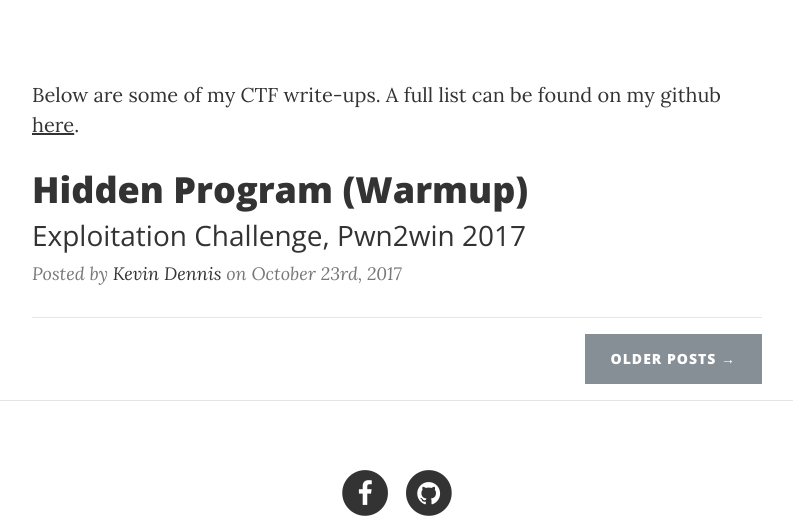
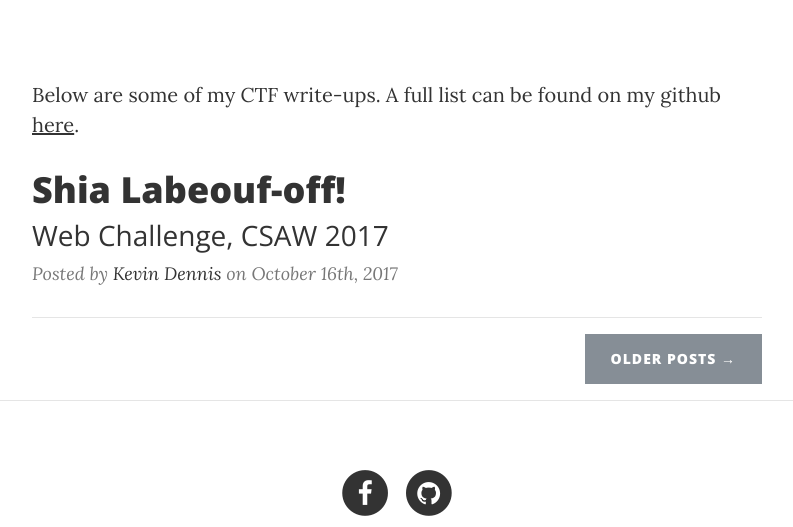
Before and after one commit to Ktrio3/myWebsite, a PHP site: page /index.php?offset=1 in a window 1280 px wide. Shown: the part 240-767 px from the top of the page, without its empty margins (243-1036 px from the left). Run offline with PHP 8.4, Linux system fonts and the light colour scheme.

Commit message:
Re-ordered posts

```diff
--- a/articles.php
+++ b/articles.php
@@ -1,5 +1,13 @@
 <?php
 $articles = [
+  [
+    "title" => "Hidden Program (Warmup)",
+    "subtitle" => "Exploitation Challenge, Pwn2win 2017",
+    "author" => "Kevin Dennis",
+    "date" => "October 23rd, 2017",
+    "file" => "./md/pwn2win_2017_hidden.md",
+    "downloads" => ["Hidden Program C Code" => "pwn2win_2017_hidden.c"]
+  ],
   [
     "title" => "Shia Labeouf-off!",
     "subtitle" => "Web Challenge, CSAW 2017",
@@ -7,14 +15,6 @@ $articles = [
     "date" => "October 16th, 2017",
     "file" => "./md/csaw_2017_shia.md",
     "downloads" => []
-  ],
-  [
-    "title" => "Hidden Program (Warmup)",
-    "subtitle" => "Exploitation Challenge, Pwn2win 2017",
-    "author" => "Kevin Dennis",
-    "date" => "October 23rd, 2017",
-    "file" => "./md/pwn2win_2017_hidden.md",
-    "downloads" => ["Hidden Program C Code" => "pwn2win_2017_hidden.c"]
   ],
 ];
 
```
